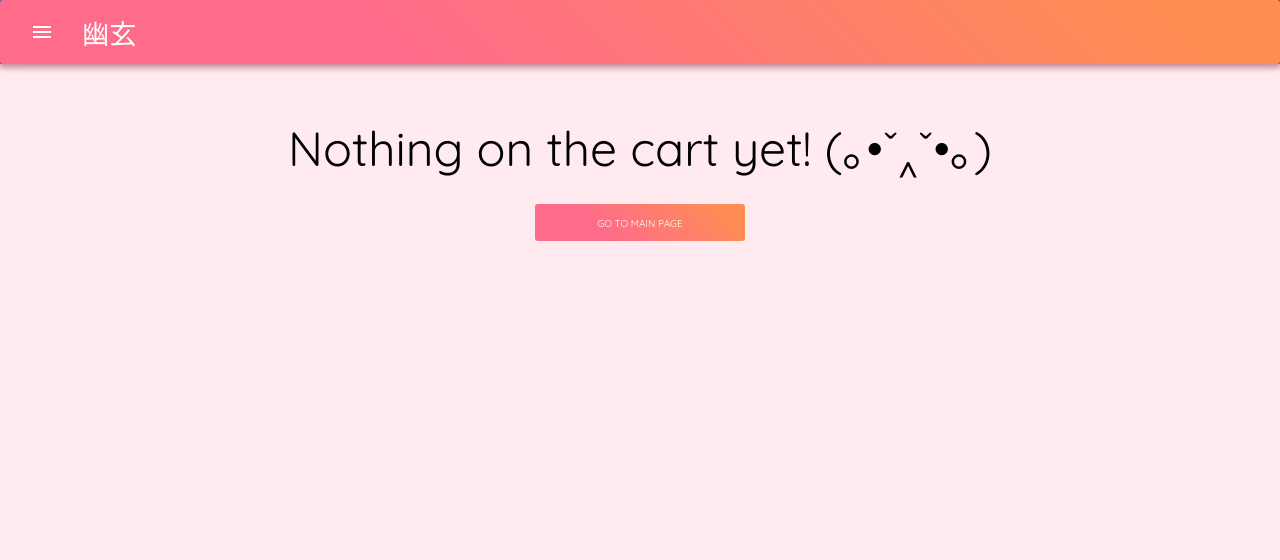
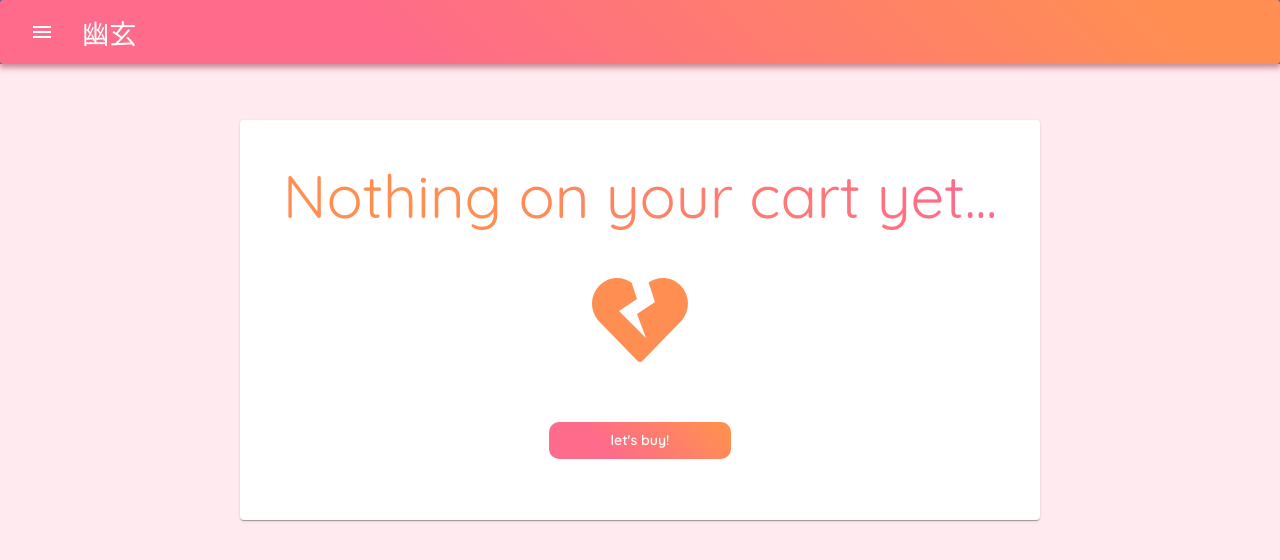
Before and after one commit to mimitorres/yugen-torres, a React (Create React App) app: page /cart in a window 1280 px wide. Shown: the top 560 px of the page. Built offline with nearby package versions, Linux system fonts and the light colour scheme; no server answers; the database is empty.

Commit message:
modified empty cart component

```diff
--- a/src/component/empty-cart/EmptyCart.jsx
+++ b/src/component/empty-cart/EmptyCart.jsx
@@ -1,37 +1,79 @@
-import { Box, Button, Typography } from "@material-ui/core";
+import React from "react";
+import {
+  Box,
+  Button,
+  Paper,
+  styled,
+  SvgIcon,
+  Typography,
+} from "@material-ui/core";
 import { makeStyles } from "@material-ui/styles";
+import { FontAwesomeIcon } from "@fortawesome/react-fontawesome";
+import { faHeartBroken } from "@fortawesome/free-solid-svg-icons";
+import { ROUTES } from "../../routes/routes";
 import { Link } from "react-router-dom";
-import { ROUTES } from "../../routes/routes";
 
 const useStyles = makeStyles({
-  container: {
+  iconContainer: {
     display: "flex",
     flexDirection: "column",
+    margin: "auto",
+    height: "25em",
+    width: "50em",
+    justifyContent: "space-evenly",
     alignItems: "center",
+  },
+  text: {
+    textAlign: "center",
+    fontFamily: "Quicksand",
+    background: "linear-gradient(45deg, #FF8E53 30%, #FE6B8B 90%)",
+    WebkitBackgroundClip: "text",
+    WebkitTextFillColor: "transparent",
+  },
+  icon: {
+    height: "10em",
+  },
+  backButton: {
+    background: "linear-gradient(45deg, #FE6B8B 30%, #FF8E53 90%)",
+    border: 0,
+    borderRadius: 10,
+    color: "white",
+    fontWeight: "bold",
+    maxWidth: "13em",
+    width: "100%",
+    margin: "1em 0 1.5em",
+    textAlign: "center",
+    fontFamily: "Quicksand",
   },
   link: {
     textDecoration: "none",
     color: "inherit",
-  },
-  button: {
-    background: "linear-gradient(45deg, #FE6B8B 30%, #FF8E53 90%)",
-    border: 0,
-    borderRadius: 3,
-    color: "white",
-    fontVariantCaps: "all-small-caps",
-    maxWidth: "15em",
-    width: "100%",
-    margin: "2em",
+    fontWeight: "600",
   },
 });
+
+const CustomButton = styled(Button)(({ theme }) => ({
+  "& .MuiButton-label": {
+    fontFamily: "Quicksand",
+    textTransform: "none",
+  },
+}));
+
 const EmptyCart = () => {
   const classes = useStyles();
   return (
-    <Box className={classes.container}>
-      <Typography variant="h3">Nothing on the cart yet! (｡•ˇ‸ˇ•｡)</Typography>
-      <Button className={classes.button}>
-        <Link to={ROUTES.home} className={classes.link}> Go to main page </Link>
-      </Button>
+    <Box>
+      <Paper className={classes.iconContainer}>
+        <Typography variant="h2" className={classes.text}>
+          Nothing on your cart yet...
+        </Typography>
+        <FontAwesomeIcon icon={faHeartBroken} size="6x" color="#FF8E53" />
+        <CustomButton size="medium" className={classes.backButton}>
+          <Link to={ROUTES.home} className={classes.link}>
+            let's buy!
+          </Link>
+        </CustomButton>
+      </Paper>
     </Box>
   );
 };
```
